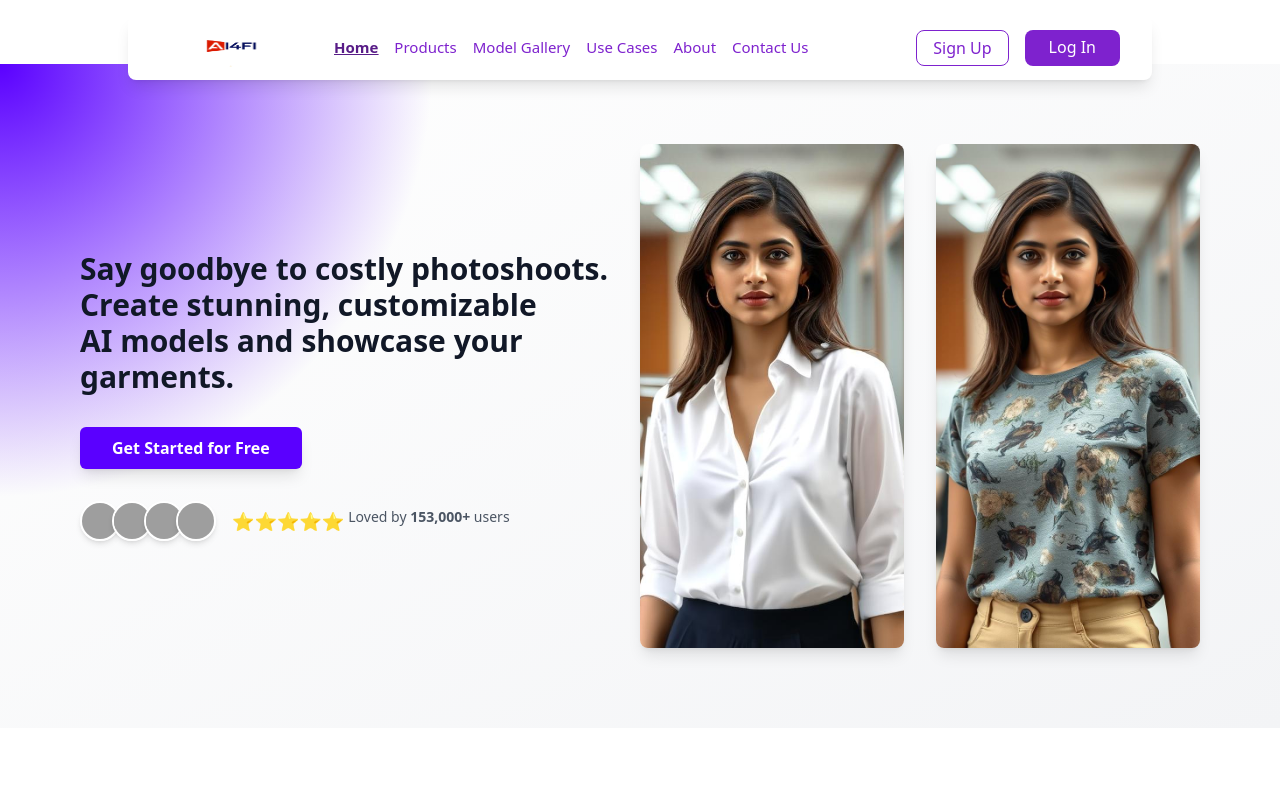
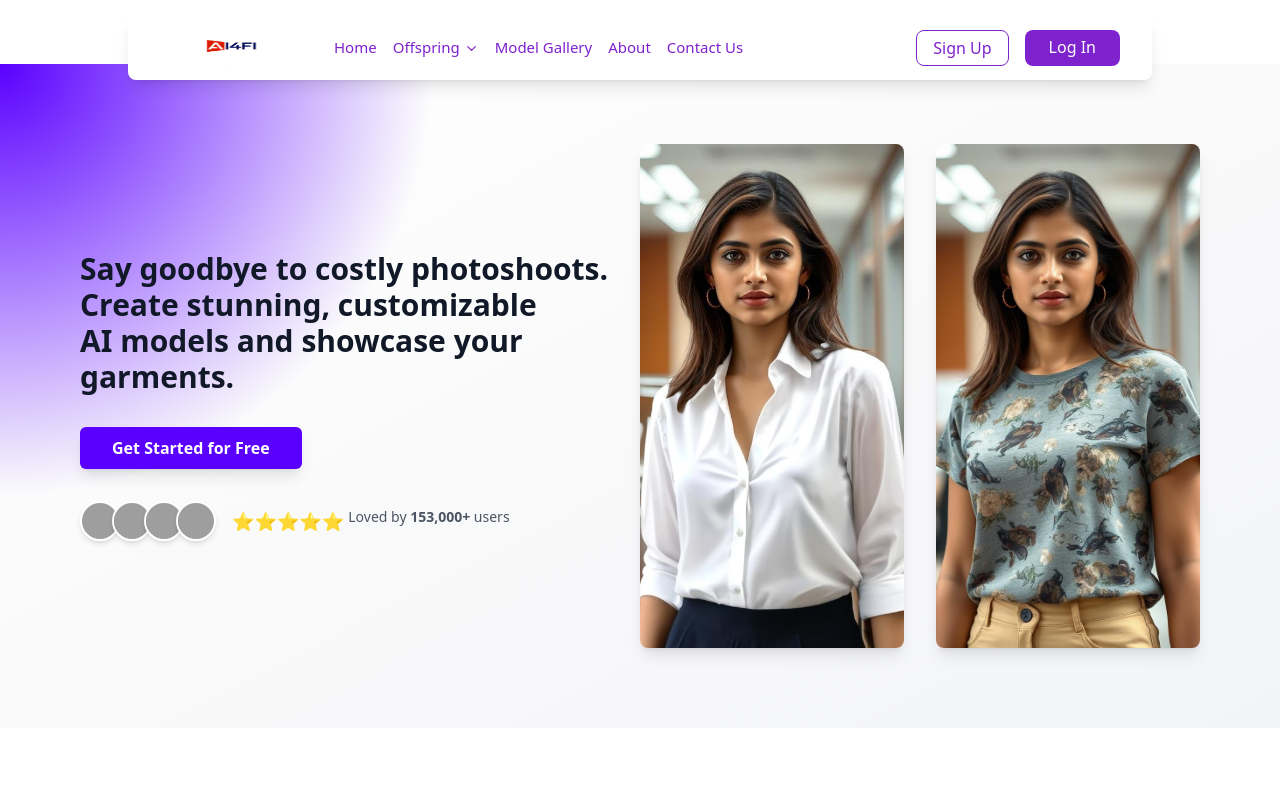
Before and after one commit to Suhail786553/ai4fi-frontend, a React (Vite) app: page / in a window 1280 px wide. Shown: the top 790 px of the page. Built offline with nearby package versions, Linux system fonts and the light colour scheme; grey boxes are pictures that could not be loaded.

Commit message:
Update Navbar

```diff
--- a/src/Components/Navbar/Navbar.jsx
+++ b/src/Components/Navbar/Navbar.jsx
@@ -1,15 +1,26 @@
 import { useState } from "react";
 import { FiMenu, FiX } from "react-icons/fi";
-import { useLocation } from "react-router-dom";
+// import { useLocation } from "react-router-dom";
 import img from "./logoai.png";
+import { FiChevronDown } from "react-icons/fi";
 
 const Navbar = () => {
   const [isOpen, setIsOpen] = useState(false);
-  const location = useLocation();
-  const currentPath = location.pathname;
+  // const location = useLocation();
+  // const currentPath = location.pathname;
+  const [isDropdownOpen, setIsDropdownOpen] = useState(false);
+  let timeoutId;
 
   const toggleMenu = () => {
     setIsOpen(!isOpen);
+  };
+  const handleDropdownMouseEnter = () => {
+    clearTimeout(timeoutId);
+    setIsDropdownOpen(true);
+  };
+
+  const handleDropdownMouseLeave = () => {
+    timeoutId = setTimeout(() => setIsDropdownOpen(false), 300);
   };
 
   return (
@@ -36,21 +47,50 @@ const Navbar = () => {
     >
       {[
         { label: "Home", path: "/" },
-              { label: "Products", path: "/products" },
+        {
+          label: "Offspring",
+          path: "#",
+          submenu: [
+            { label: "Model Generator", path: "/model" },
+            { label: "TryOn Room", path: "/virtualtryon" },
+          ],
+        },
         { label: "Model Gallery", path: "/modelgallery" },
-              { label: "Use Cases", path: "/usecases" },
         { label: "About", path: "/about" },
         { label: "Contact Us", path: "/contact" },
       ].map((link, index) => (
         <li
           key={index}
-                className={`${
-                  currentPath === link.path
-                    ? "font-semibold underline text-purple-900"
-                    : "hover:opacity-80"
-                }`}
+          className="relative group"
+          onMouseEnter={link.submenu ? handleDropdownMouseEnter : null}
+          onMouseLeave={link.submenu ? handleDropdownMouseLeave : null}
+        >
+          <div
+            className={`flex items-center ${
+              link.submenu ? "cursor-pointer" : ""
+            } hover:opacity-80`}
           >
             <a href={link.path}>{link.label}</a>
+            {link.submenu && (
+              <FiChevronDown
+                className={`ml-1 transition-transform ${
+                  isDropdownOpen ? "rotate-180" : ""
+                }`}
+              />
+            )}
+          </div>
+          {link.submenu && isDropdownOpen && (
+            <ul className="absolute left-0 mt-2 bg-white shadow-md rounded-lg space-y-2 text-purple-700 p-2 z-10">
+              {link.submenu.map((sublink, subIndex) => (
+                <li
+                  key={subIndex}
+                  className="hover:opacity-80 hover:bg-purple-100 px-2 py-1 rounded"
+                >
+                  <a href={sublink.path}>{sublink.label}</a>
+                </li>
+              ))}
+            </ul>
+          )}
         </li>
       ))}
     </ul>
@@ -86,21 +126,51 @@ const Navbar = () => {
           <ul className="flex flex-col items-center space-y-4 py-4 text-purple-700">
             {[
               { label: "Home", path: "/" },
-              { label: "Products", path: "/products" },
+              {
+                label: "Offspring",
+                path: "#",
+                submenu: [
+                  { label: "Model Generator", path: "/model" },
+                  { label: "TryOn Room", path: "/virtualtryon" },
+                ],
+              },
               { label: "Model Gallery", path: "/modelgallery" },
-              { label: "Use Cases", path: "/usecases" },
+              // { label: "Use Cases", path: "/usecases" },
               { label: "About", path: "/about" },
               { label: "Contact Us", path: "/contact" },
             ].map((link, index) => (
               <li
               key={index}
-                className={`${
-                  currentPath === link.path
-                    ? "font-semibold underline text-purple-900"
-                    : "hover:opacity-80"
-                }`}
+              className="relative group"
+              onMouseEnter={link.submenu ? handleDropdownMouseEnter : null}
+              onMouseLeave={link.submenu ? handleDropdownMouseLeave : null}
+            >
+              <div
+                className={`flex items-center ${
+                  link.submenu ? "cursor-pointer" : ""
+                } hover:opacity-80`}
               >
                 <a href={link.path}>{link.label}</a>
+                {link.submenu && (
+                  <FiChevronDown
+                    className={`ml-1 transition-transform ${
+                      isDropdownOpen ? "rotate-180" : ""
+                    }`}
+                  />
+                )}
+              </div>
+              {link.submenu && isDropdownOpen && (
+                <ul className="absolute left-0 mt-2 bg-white shadow-md rounded-lg space-y-2 text-purple-700 p-2 z-10">
+                  {link.submenu.map((sublink, subIndex) => (
+                    <li
+                      key={subIndex}
+                      className="hover:opacity-80 hover:bg-purple-100 px-2 py-1 rounded"
+                    >
+                      <a href={sublink.path}>{sublink.label}</a>
+                    </li>
+                  ))}
+                </ul>
+              )}
             </li>
             ))}
             <a
```
Lines whose indentation alone changed are shown as unchanged.
